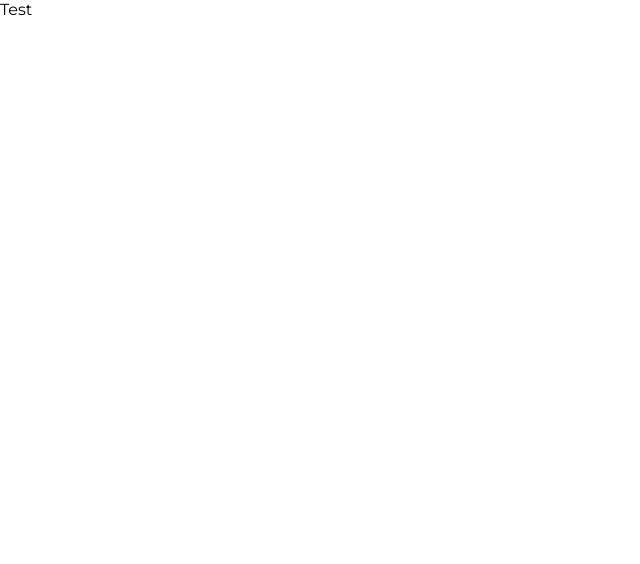
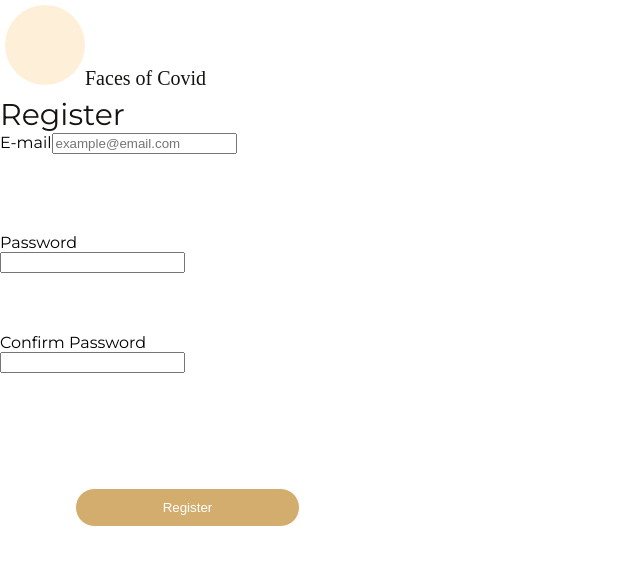
Before and after one commit to FacesOfCovid/FacesOfCovid, a React (Create React App) app in the folder client/: page /register in a window 1280 px wide. Shown: the top 564 px of the page, without its empty margins (0-640 px from the left). Built offline with nearby package versions, Linux system fonts and the light colour scheme.

Commit message:
create Login, Register and TitleLogo component, add react-router-dom {Link}, minimal styling and logic

```diff
--- a/client/package.json
+++ b/client/package.json
@@ -8,6 +8,7 @@
     "@testing-library/user-event": "^7.1.2",
     "react": "^16.13.1",
     "react-dom": "^16.13.1",
+    "react-router-dom": "^5.1.2",
     "react-scripts": "3.4.1"
   },
   "scripts": {
--- a/client/src/components/App.js
+++ b/client/src/components/App.js
@@ -1,12 +1,22 @@
 import React from 'react';
+import { BrowserRouter as Router, Route } from "react-router-dom";
 
 // COMPONENTS
+import Login from './Login';
+import Register from './Register';
+
 
 function App() {
+
   return (
-    <div>
-      Test
-    </div>
+    <Router>
+
+      <div>
+        <Route path="/login" component={Login} />
+        <Route path="/register" component={Register} />
+      </div>
+
+    </Router>
   );
 }
 
--- /dev/null
+++ b/client/src/components/Login/index.jsx
@@ -0,0 +1,55 @@
+import React, { useState } from 'react';
+import { Link } from 'react-router-dom';
+import TitleLogo from '../TitleLogo';
+
+// STYLESHEETS
+import './login.css';
+
+const Login = () => {
+
+    const [user, setUser] = useState({ username: '', password: '' });
+
+    //sets user name and password
+    const onChange = e => {
+        setUser({ ...user, [e.target.name]: e.target.value });
+        console.log(user);
+    }
+
+    // send username and password to be verified
+    const onSubmit = e => {
+        e.preventDefault();
+        // code to verify here
+    }
+
+
+    return (
+        <div>
+
+            <TitleLogo />
+
+            <form onSubmit={onSubmit}>
+                <h3>Log In</h3>
+
+                <div className="inputDiv">
+                    <label htmlFor="username">E-mail</label>
+                    <input type="text"
+                        name="username"
+                        onChange={onChange}
+                        placeholder="example@email.com" />
+                </div>
+                <div className="inputDiv">
+                    <label htmlFor="password">Password</label>
+                    <input type="password"
+                        name="password"
+                        onChange={onChange} />
+                </div>
+                <button className="loginButton" type="submit">Log in</button>
+                <p>Forgot Password?</p>
+                <p>Don't have an account? <Link>Register</Link></p>
+            </form>
+
+        </div >
+    )
+}
+
+export default Login;
--- /dev/null
+++ b/client/src/components/Login/login.css
@@ -0,0 +1,36 @@
+h3 {
+width: 98px;
+height: 37px;
+left: 138px;
+bottom: 548px;
+
+font-family: Montserrat;
+font-style: normal;
+font-weight: bold;
+font-size: 30px;
+line-height: 37px;
+
+/* identical to box height */
+color: #161310;
+}
+
+.inputDiv {
+width: 260px;
+height: 100px;
+left: 58px;
+top: 277px;
+
+background: #FFFFFF;
+}
+ .loginButton {
+    position: absolute;
+    width: 225px;
+    height: 39px;
+    left: 75px;
+    top: 488px;
+    color: #FFFFFF;
+    background: #D3AD6E;
+    border: 1px solid #FFFFFF;
+    border-radius: 20px;
+
+ }
--- /dev/null
+++ b/client/src/components/Register/index.jsx
@@ -0,0 +1,75 @@
+import React, { useState } from 'react';
+import { Link } from 'react-router-dom';
+
+//STYLESHEET
+import './register.css';
+
+//COMPONENTS
+import TitleLogo from '../TitleLogo';
+
+const Register = (props) => {
+    const [user, setUser] = useState({ username: "", password: "", password2: "" });
+
+
+    //sets user name, password and password2
+    const onChange = e => {
+        setUser({ ...user, [e.target.name]: e.target.value });
+    }
+    //clears form
+    const resetForm = (props) => {
+        setUser({ username: "", password: "", role: "" })
+    }
+    //registers user
+    const onSubmit = e => {
+        e.preventDefault();
+        //verify password inputs match
+        if (user.password2 === user.password) {
+            //code to register user
+            resetForm();
+            props.history.push('./login');
+        } else {
+            alert("Passwords do not match")
+            resetForm();
+        }
+
+    }
+
+
+    return (
+        <div>
+
+            <TitleLogo />
+
+            <form onSubmit={onSubmit}>
+                <h3>Register</h3>
+
+                <div className="inputDiv">
+                    <label htmlFor="username">E-mail</label>
+                    <input type="text"
+                        name="username"
+                        onChange={onChange}
+                        placeholder="example@email.com" />
+                </div>
+
+                <div className="inputDiv">
+                    <label htmlFor="password">Password</label>
+                    <input type="password"
+                        name="password"
+                        onChange={onChange} />
+                </div>
+
+                <div className="inputDiv">
+                    <label htmlFor="password2">Confirm Password</label>
+                    <input type="password"
+                        name="password2"
+                        onChange={onChange} />
+                </div>
+
+                <button className="registerButton" type="submit">Register</button>
+            </form>
+
+        </div >
+    )
+}
+
+export default Register
--- /dev/null
+++ b/client/src/components/Register/register.css
@@ -0,0 +1,37 @@
+
+h3 {
+    width: 98px;
+    height: 37px;
+    left: 138px;
+    bottom: 548px;
+
+    font-family: Montserrat;
+    font-style: normal;
+    font-weight: bold;
+    font-size: 30px;
+    line-height: 37px;
+
+    /* identical to box height */
+    color: #161310;
+    }
+
+    .inputDiv {
+    width: 260px;
+    height: 100px;
+    left: 58px;
+    top: 277px;
+
+    background: #FFFFFF;
+    }
+     .registerButton {
+        position: absolute;
+        width: 225px;
+        height: 39px;
+        left: 75px;
+        top: 488px;
+        color: #FFFFFF;
+        background: #D3AD6E;
+        border: 1px solid #FFFFFF;
+        border-radius: 20px;
+
+     }
--- /dev/null
+++ b/client/src/components/TitleLogo/index.jsx
@@ -0,0 +1,15 @@
+import React from 'react';
+
+//STYLESHEET
+import './titlelogo.css';
+
+function TitleLogo() {
+    return (
+        <div className="titleLogoWrapper">
+            <div className="logo"></div>
+            <span className="title">Faces of Covid</span>
+        </div>
+    )
+}
+
+export default TitleLogo;
--- /dev/null
+++ b/client/src/components/TitleLogo/titlelogo.css
@@ -0,0 +1,28 @@
+.titleLogoWrapper {
+    padding: 5px;
+}
+
+.logo {
+width: 80px;
+height: 80px;
+left: 70px;
+bottom: 650px;
+border-radius: 50%;
+background: rgba(253, 218, 157, 0.4);
+display: inline-block;
+}
+
+.title {
+width: 141px;
+height: 25px;
+left: 117px;
+bottom: 677px;
+
+font-family: Merriweather;
+font-style: normal;
+font-weight: normal;
+font-size: 20px;
+line-height: 25px;
+
+color: #161310;
+}
```
Also changed, not shown: 2 other files (tests, documents, lock files or other folders).
